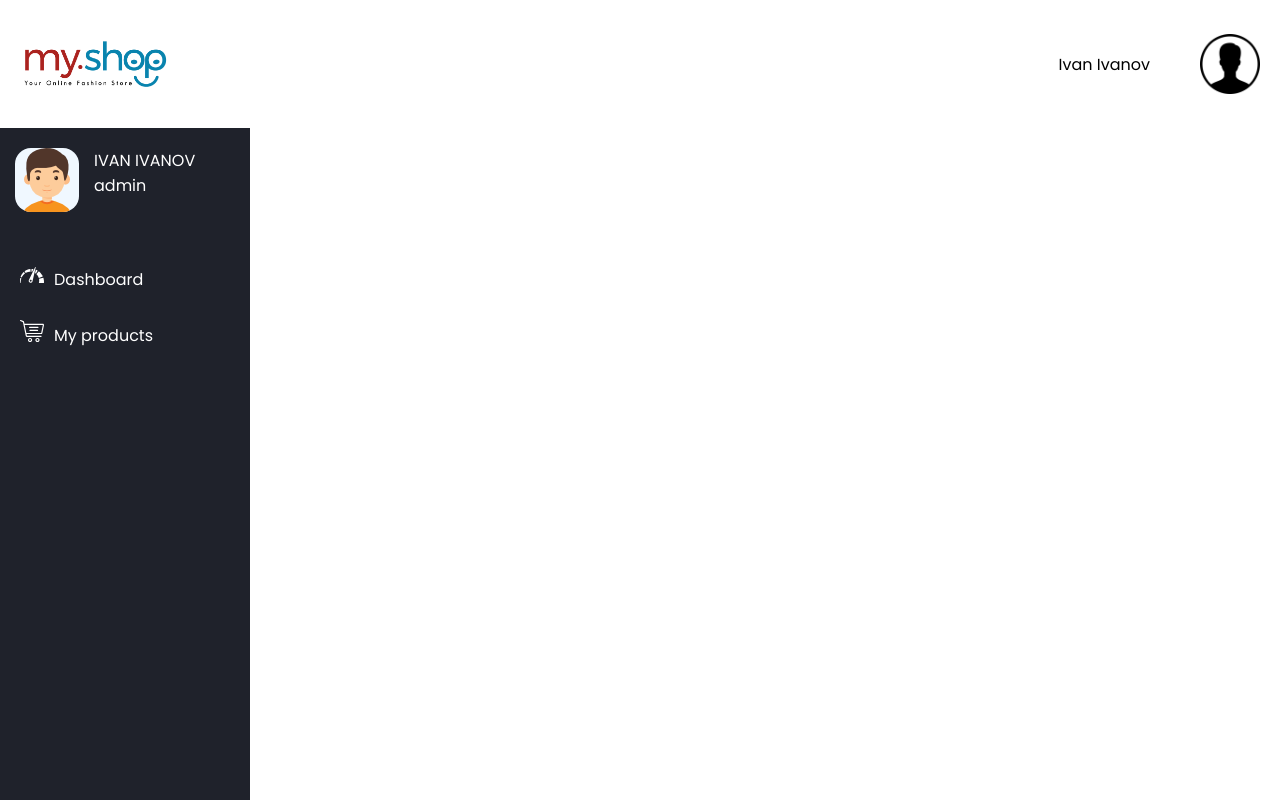
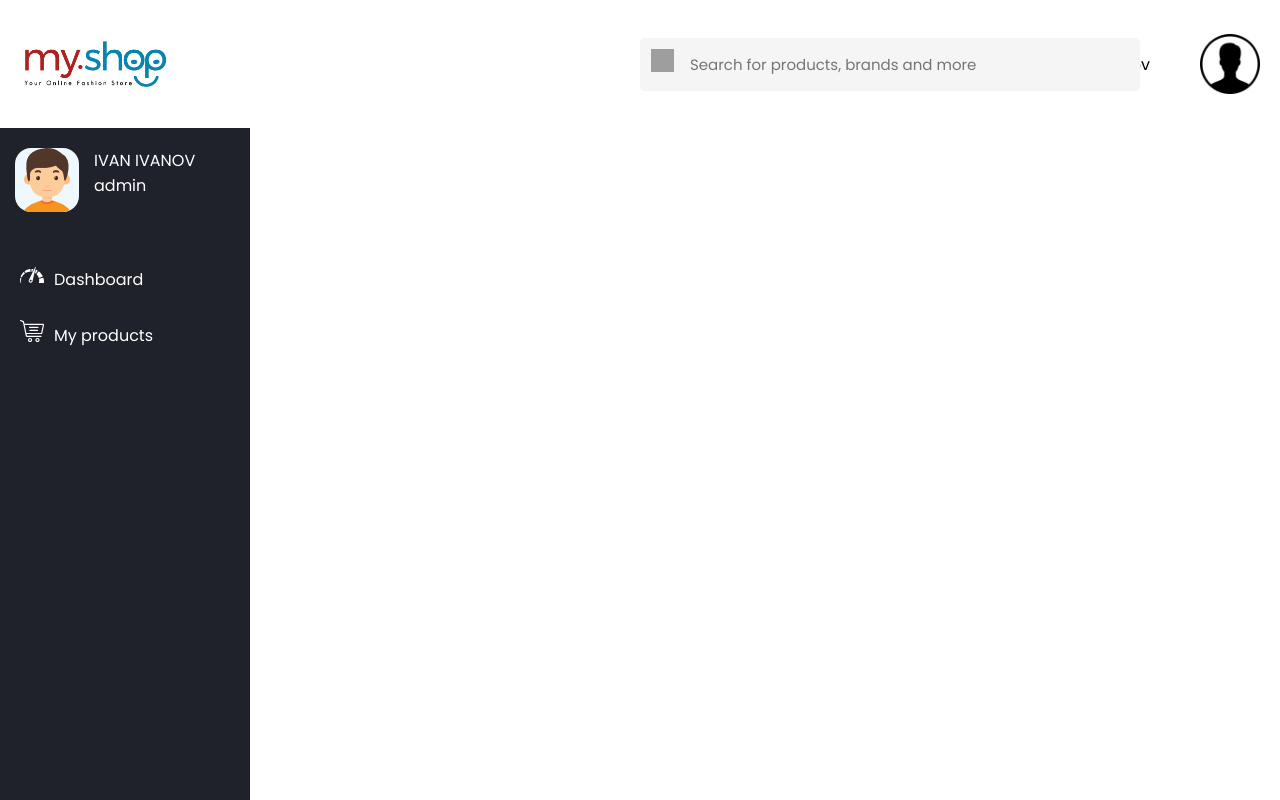
Before and after one commit to yurkiww/FashionStore, an Angular app: page / in a window 1280 px wide. Built offline with nearby package versions, Linux system fonts and the light colour scheme; grey boxes are pictures that could not be loaded.

Commit message:
Fixed searchBox location

```diff
--- a/src/components/header/header.component.html
+++ b/src/components/header/header.component.html
@@ -1,6 +1,6 @@
 <div class=header>
   <img class=header__img [src]="header.logoUrl">
-
+  <app-search-box class="search-box"></app-search-box>
   <p class=header__user>{{header.userName}} {{header.userLastName}}</p>
   <img class=header__user-img [src]=header.userImg (click)='openModal()'>
 </div>
--- a/src/components/header/header.component.scss
+++ b/src/components/header/header.component.scss
@@ -37,14 +37,7 @@
   top: 100px;
 }
 
-.modal {
+.search-box {
   position: absolute;
-  right: 5px;
-  top: 100px;
+  left: 50%;
 }
-
-.searchBox {
-  position: absolute;
-  left: 45%;
-  top: 6%;
-}
--- a/src/modules/dashboard-layout/dashboard-layout.module.ts
+++ b/src/modules/dashboard-layout/dashboard-layout.module.ts
@@ -5,10 +5,11 @@ import { HeaderComponent } from 'src/components/header/header.component';
 import { ModalModule } from '../modal/modal.module';
 import { FormsModule } from '@angular/forms';
 import { RouterModule } from '@angular/router';
+import { SearchBoxModule } from '../search-box/search-box.module';
 
 @NgModule({
   declarations: [SidebarComponent, HeaderComponent],
-  imports: [CommonModule, ModalModule, RouterModule, FormsModule],
+  imports: [CommonModule, ModalModule, SearchBoxModule, RouterModule, FormsModule],
   exports: [SidebarComponent, HeaderComponent],
 })
 export class DashboardLayoutModule { }
--- /dev/null
+++ b/src/pages/products/product-detail-page/product-detail-page.component.html
@@ -0,0 +1 @@
+<p>product-detail-page works!</p>
--- a/src/pages/products/products.component.html
+++ b/src/pages/products/products.component.html
@@ -1,7 +1,3 @@
-<div>
-  <app-search-box class="searchBox"></app-search-box>
-</div>
-
 <div class="product__list">
   <div *ngFor="let product of productItems">
     <app-product-item [item]="product"></app-product-item>
```
Also changed, not shown: src/pages/products/product-detail-page/product-detail-page.component.ts (added, +15 -0 lines), src/pages/products/product-detail-page/product-detail-page.component.scss (added), 1 other file (tests, documents, lock files or other folders).
